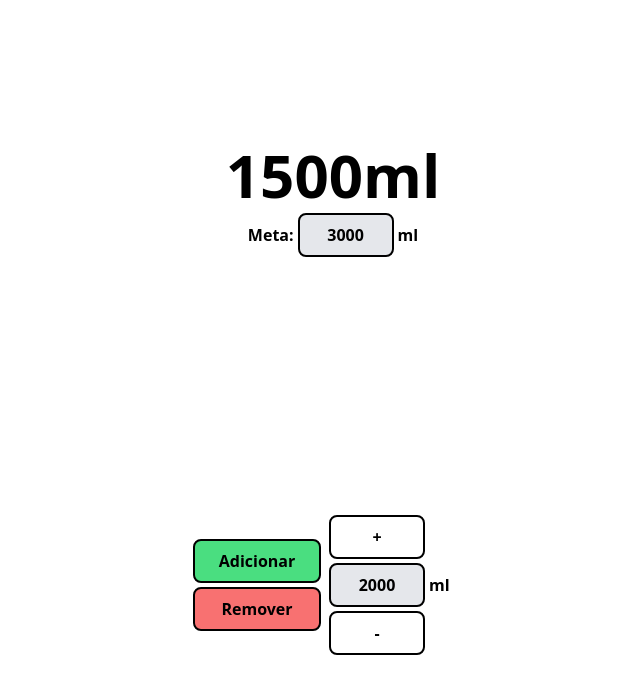
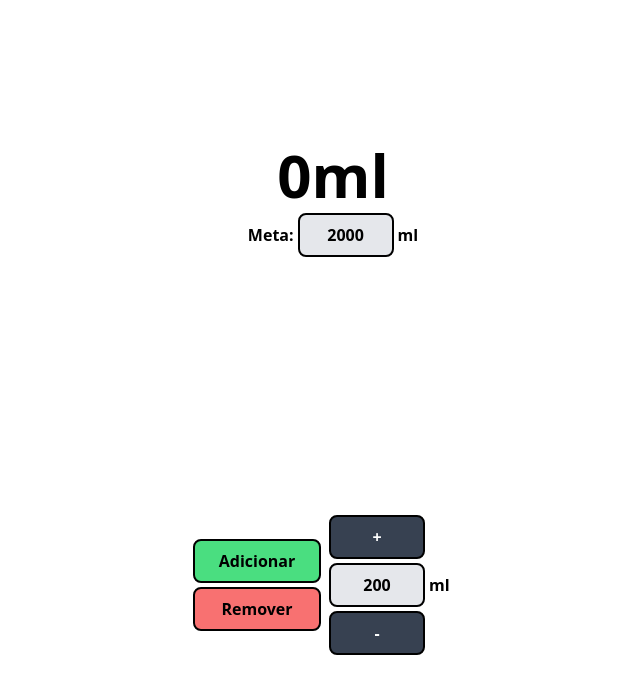
Before and after one commit to Diego-Moreira8/tome-agua, a React (Vite) app: page / in a window 1280 px wide. Shown: the top 694 px of the page, without its empty margins (307-947 px from the left). Built offline with nearby package versions, Linux system fonts and the light colour scheme.

Commit message:
feat: states

```diff
--- a/src/App.jsx
+++ b/src/App.jsx
@@ -1,8 +1,36 @@
+import { useState } from "react";
+
 export default function App() {
+  const [consumed, setConsumed] = useState(0);
+  const [target, setTarget] = useState(2000);
+  const [cupSize, setCupSize] = useState(200);
+
+  const handleTargetInput = (e) => {
+    setTarget(parseInt(e.target.value));
+  };
+
+  const handleCupSizeInput = (e) => {
+    setCupSize(parseInt(e.target.value));
+  };
+
+  const addCup = () => setConsumed((prev) => prev + cupSize);
+
+  const removeCup = () => {
+    const result = consumed - cupSize;
+    if (result >= 0) setConsumed(result);
+  };
+
+  const increaseCupSize = () => setCupSize((prev) => prev + 50);
+
+  const decreaseCupSize = () => {
+    const result = cupSize - 50;
+    if (result >= 0) setCupSize(result);
+  };
+
   return (
     <div className="min-h-dvh flex gap-8 flex-col items-center justify-around py-8 font-bold">
       <div className="flex flex-col items-center gap-2">
-        <p className="text-6xl font-black">1500ml</p>
+        <p className="text-6xl font-black">{consumed}ml</p>
 
         <div className="flex items-center gap-1">
           <label htmlFor="target">Meta:</label>
@@ -10,7 +38,8 @@ export default function App() {
             className="px-4 py-2 w-24 text-center bg-gray-200 rounded-lg border-black border-2"
             type="number"
             id="target"
-            value={3000}
+            value={target}
+            onChange={handleTargetInput}
             min={0}
             step={250}
           />
@@ -23,12 +52,14 @@ export default function App() {
           <button
             className="px-4 py-2 border-black border-2 rounded-lg bg-green-400"
             type="button"
+            onClick={addCup}
           >
             Adicionar
           </button>
           <button
             className="px-4 py-2 border-black border-2 rounded-lg bg-red-400"
             type="button"
+            onClick={removeCup}
           >
             Remover
           </button>
@@ -36,17 +67,19 @@ export default function App() {
 
         <div className="flex flex-col gap-1 w-36">
           <button
-            className="w-24 px-4 py-2 border-black border-2 rounded-lg"
+            className="w-24 px-4 py-2 bg-gray-700 text-white border-black border-2 rounded-lg"
             type="button"
+            onClick={increaseCupSize}
           >
             +
           </button>
 
           <div className="flex items-center gap-1">
             <input
-              className="px-4 py-2 w-24 text-center bg-gray-200 rounded-lg border-black border-2"
+              className="px-4 py-2 w-24 text-center bg-gray-200 border-black border-2 rounded-lg"
               type="number"
-              value={2000}
+              value={cupSize}
+              onChange={handleCupSizeInput}
               min={0}
               step={50}
             />
@@ -54,8 +87,9 @@ export default function App() {
           </div>
 
           <button
-            className="w-24 px-4 py-2 border-black border-2 rounded-lg"
+            className="w-24 px-4 py-2 bg-gray-700 text-white border-black border-2 rounded-lg"
             type="button"
+            onClick={decreaseCupSize}
           >
             -
           </button>
```
